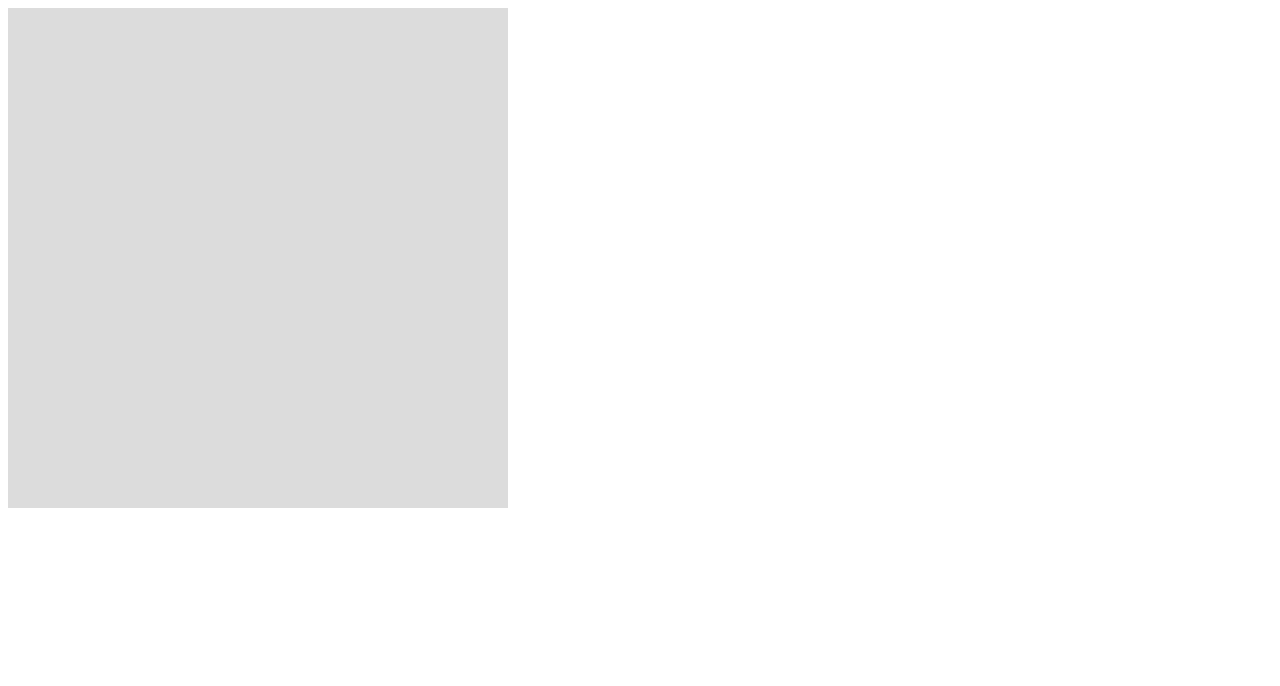
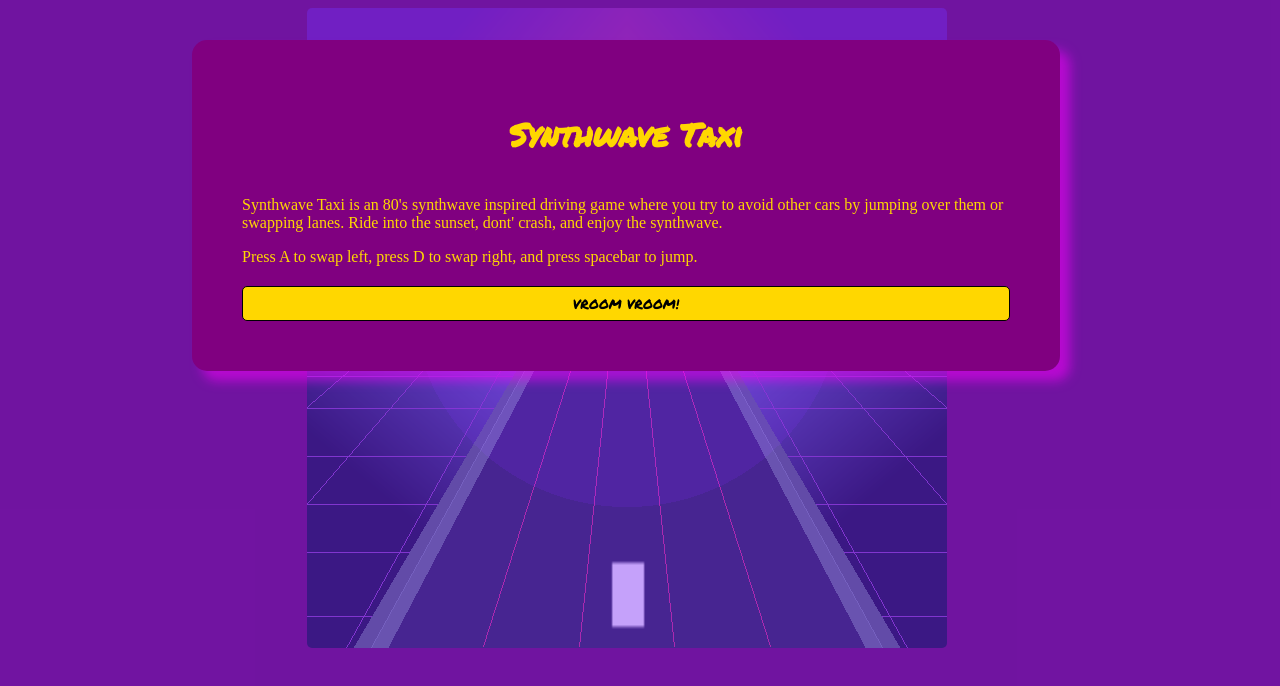
Before and after one commit to xtaylor117/synthwave_taxi, a website: page dist/index.html in a window 1280 px wide. Drawn offline with Linux system fonts and the light colour scheme.

Commit message:
add background and car on canvas

```diff
--- a/package.json
+++ b/package.json
@@ -9,6 +9,7 @@
   },
   "devDependencies": {},
   "scripts": {
+    "start": "webpack --watch --mode=development",
     "test": "echo \"Error: no test specified\" && exit 1"
   },
   "repository": {
--- a/src/index.js
+++ b/src/index.js
@@ -1 +1,18 @@
 console.log("Webpack is working!")
+
+document.addEventListener("DOMContentLoaded", () => {
+  let startButton = document.getElementById("start-button");
+
+  let canvas = document.getElementById("game-canvas");
+  let ctx = canvas.getContext("2d");
+
+    ctx.beginPath();
+    ctx.rect(143, 130, 15, 15);
+    ctx.fillStyle = "#FFFFFF";
+    ctx.fill();
+    ctx.closePath();
+
+  startButton.addEventListener("click", () => {
+    document.getElementById("intro-container").classList.add("hidden");
+  })
+})
--- a/style.css
+++ b/style.css
@@ -1,5 +1,63 @@
+body {
+    background: rgb(113, 19, 105);
+}
+
 #game-canvas {
-    width: 500px;
-    height: 500px;
-    background-color: gainsboro;
+    position: fixed;
+    left: 24vw;
+    width: 640px;
+    height: 640px;
+    background-image: url(./assets/Synthwave-taxi-bg.png);
+    border-radius: 5px;
 }
+
+#intro-container {
+    z-index: 900;
+    position: fixed;
+    top: 0%;
+    bottom: 0%;
+    left: 0%;
+    right: 0%;
+    background: rgba(111, 23, 242, 0.405);
+}
+
+.hidden {
+    display: none;
+}
+
+#instructions {
+    z-index: 999;
+    position: fixed;
+    width: 60vw;
+    top: 5vh;
+    left: 15vw;
+    padding: 50px;
+    background: purple;
+    color: gold;
+    border-radius: 15px;
+    display: flex;
+    flex-direction: column;
+    justify-content: space-between;
+    align-items: center;
+    box-shadow: 10px 10px 11px rgba(251, 0, 255, 0.511);
+}
+
+.game-title {
+    text-align: center;
+    width: 100%;
+    font-family: Permanent Marker;
+}
+
+#game-instruction {
+    margin-bottom: 20px;
+}
+
+#start-button {
+    width: 100%;
+    height: 35px;
+    border-radius: 5px;
+    font-family: Permanent Marker;
+    background: gold;
+    outline: none;
+    border: 1px solid black;
+}
```
Also changed, not shown: assets/Synthwave-taxi-bg.png (added), dist/index.html, dist/main.js, 2 other files.
